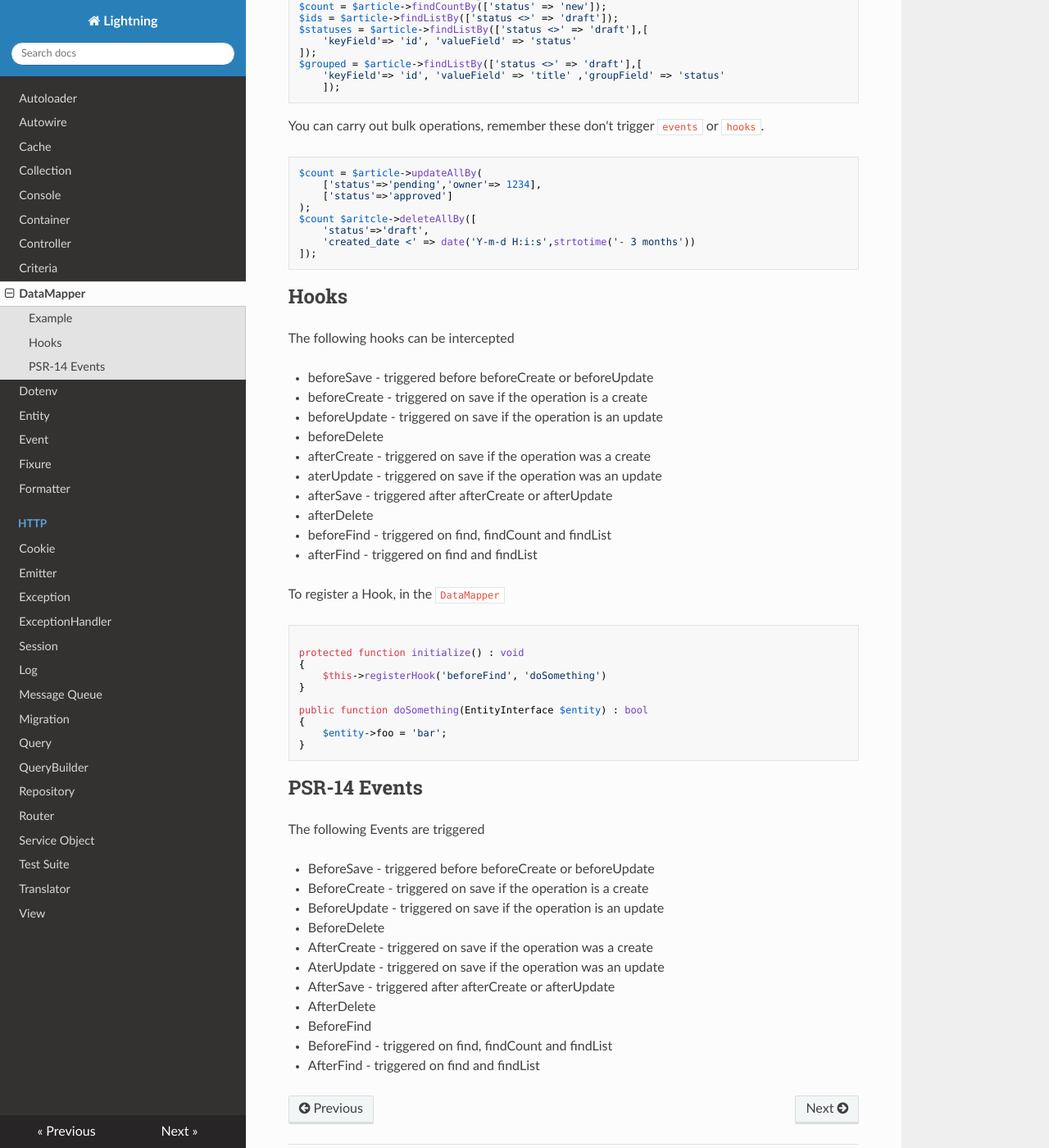
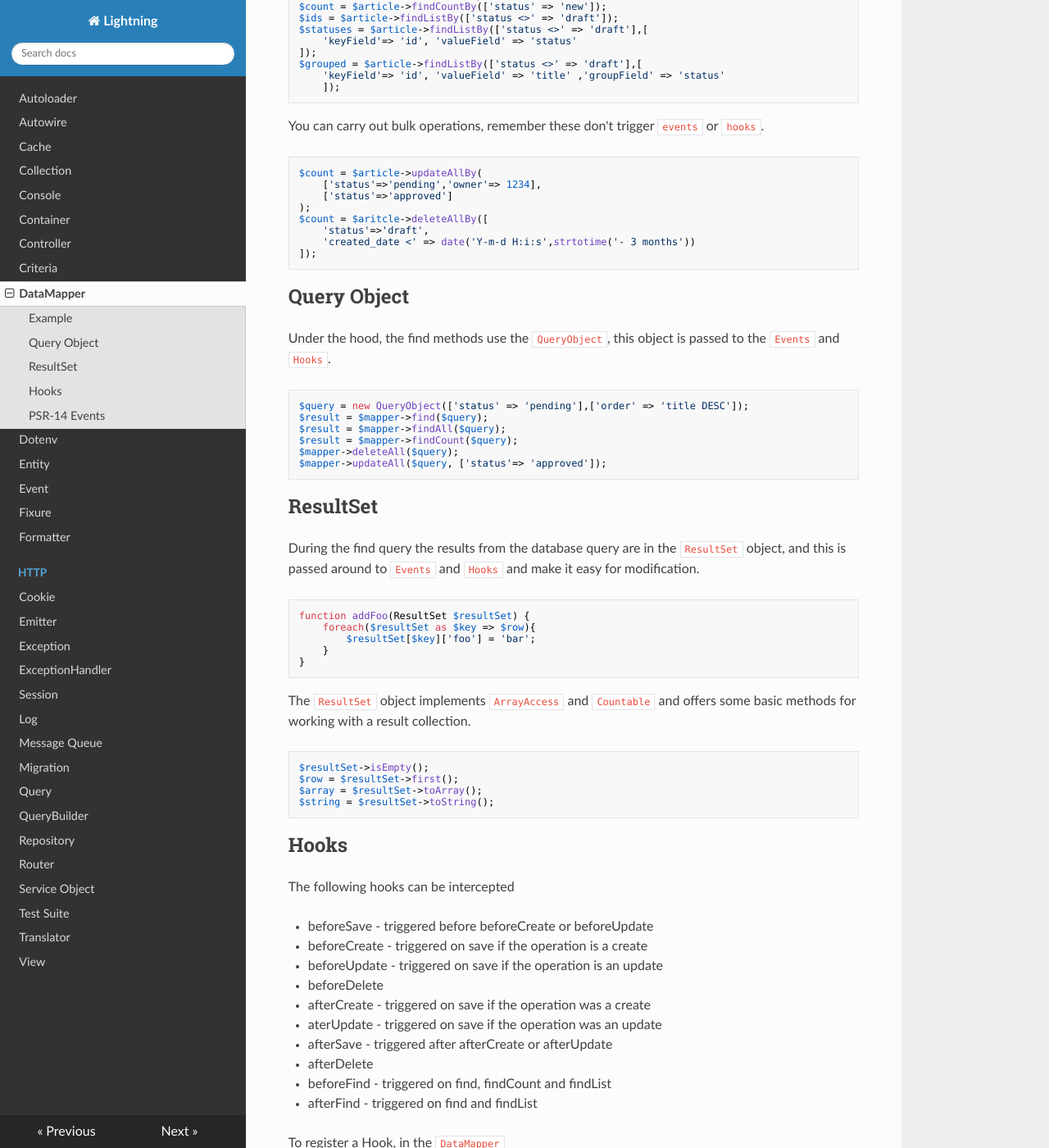
Before and after one commit to jamielsharief/lightning, an MkDocs documentation site: the page built from docs/datamapper.md, in a window 1280 px wide and 1400 px high, scrolled down 789 px. Shown: the whole window at 82% size. Built offline with MkDocs 1.6.1, drawn with Linux system fonts in a browser that asks for light colours; nearby versions of some CDN libraries.

Commit message:
corrections and improvements

````diff
--- a/docs/datamapper.md
+++ b/docs/datamapper.md
@@ -52,10 +52,45 @@ $count = $article->updateAllBy(
     ['status'=>'pending','owner'=> 1234],
     ['status'=>'approved']
 );
-$count $aritcle->deleteAllBy([
+$count = $aritcle->deleteAllBy([
     'status'=>'draft',
     'created_date <' => date('Y-m-d H:i:s',strtotime('- 3 months'))
 ]);
+```
+
+## Query Object
+
+Under the hood, the find methods use the `QueryObject`, this object is passed to the `Events` and `Hooks`.
+
+```php
+$query = new QueryObject(['status' => 'pending'],['order' => 'title DESC']);
+$result = $mapper->find($query);
+$result = $mapper->findAll($query);
+$result = $mapper->findCount($query);
+$mapper->deleteAll($query);
+$mapper->updateAll($query, ['status'=> 'approved']);
+```
+
+## ResultSet
+
+During the find query the results from the database query are in the `ResultSet` object, and this is passed around to `Events` and `Hooks` and make it easy
+for modification.
+
+```php
+function addFoo(ResultSet $resultSet) {
+    foreach($resultSet as $key => $row){
+        $resultSet[$key]['foo'] = 'bar';
+    }
+}
+```
+
+The `ResultSet` object implements `ArrayAccess` and `Countable` and offers some basic methods for working with a result collection.
+
+```php
+$resultSet->isEmpty();
+$row = $resultSet->first();
+$array = $resultSet->toArray();
+$string = $resultSet->toString();
 ```
 
 ## Hooks
````
Also changed, not shown: 1 other file.
